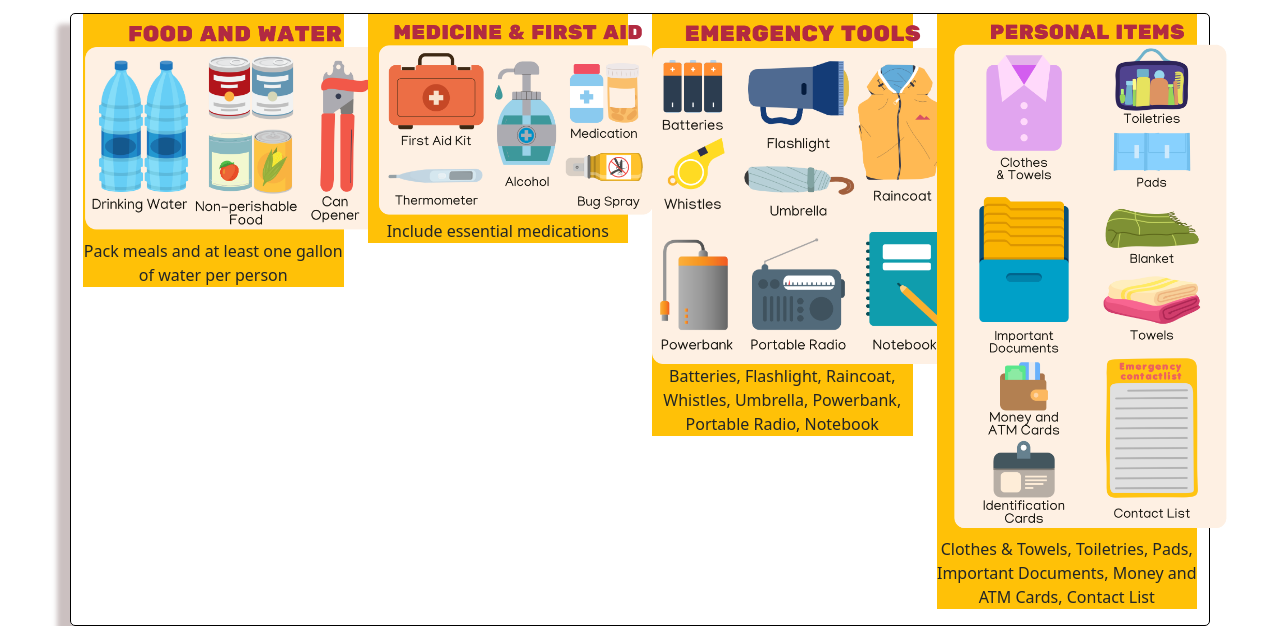
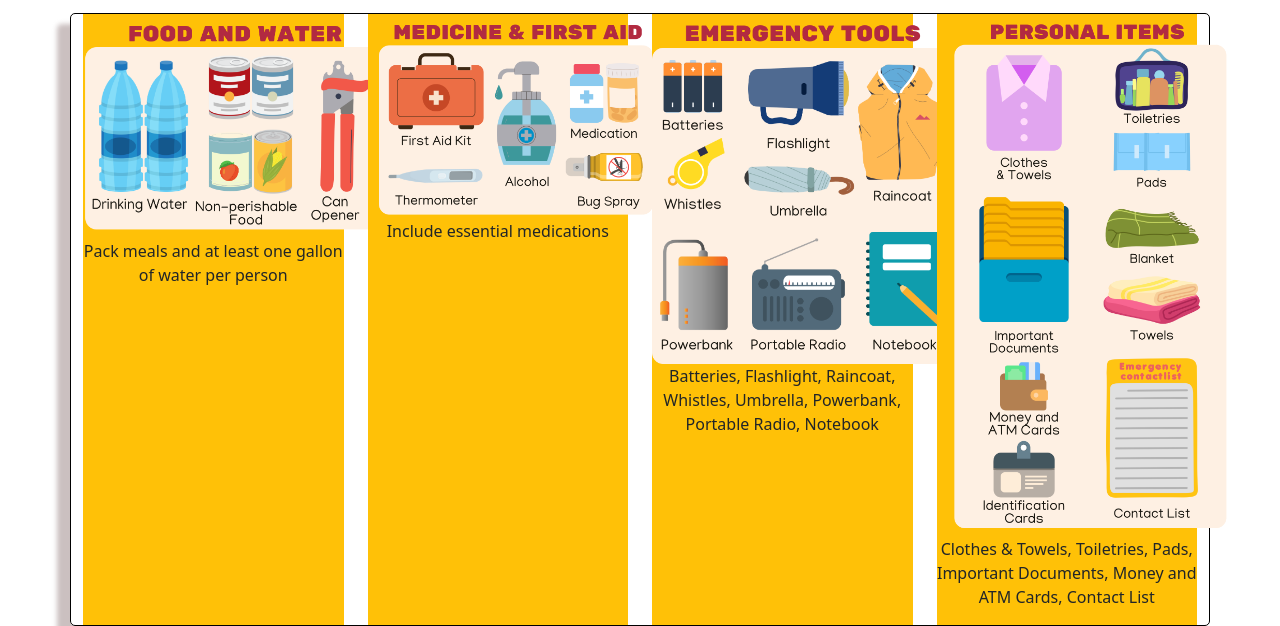
Before and after one commit to galvez-9e-ay2526/Greenhills_ICT9Emerald_Q2Drill1_Galvez_Jaden, a plain HTML site: page index.html in a window 1280 px wide. Shown: the part 177-803 px from the top of the page. Drawn offline with nearby package versions, Linux system fonts and the light colour scheme.

Commit message:
Update index.html

```diff
--- a/index.html
+++ b/index.html
@@ -23,28 +23,28 @@
     <div class="container">
         <div class="row">
             <div class="col-12 col-md-3 col-lg-3">
-                <div class="category bg-warning">
+                <div class="category bg-warning h-100">
                 <img src="Food and water.png" width="300px">
                     <p>Pack meals and at least one gallon of water per person</p>
                 </div>
             </div>
             <!-- Col 1 -->
              <div class="col-12 col-md-3 col-lg-3">
-                <div class="category bg-warning">
+                <div class="category bg-warning h-100">
                 <img src="meds.png" width="300px">
                     <p>Include essential medications</p>
                 </div>
             </div>
             <!-- Col 2 -->
             <div class="col-12 col-md-3 col-lg-3">
-                <div class="category bg-warning">
+                <div class="category bg-warning h-100">
                 <img src="emergency tools.png" width="300px">
                     <p>Batteries, Flashlight, Raincoat, Whistles, Umbrella, Powerbank, Portable Radio, Notebook</p>
                 </div>
             </div>
             <!-- Col 3 -->
             <div class="col-12 col-md3 col-lg-3">
-                <div class="category bg-warning">
+                <div class="category bg-warning h-100">
                 <img src="personal items.png" width="300px">
                     <p>Clothes & Towels, Toiletries, Pads, Important Documents, Money and ATM Cards, Contact List</p>
                 </div>
```
